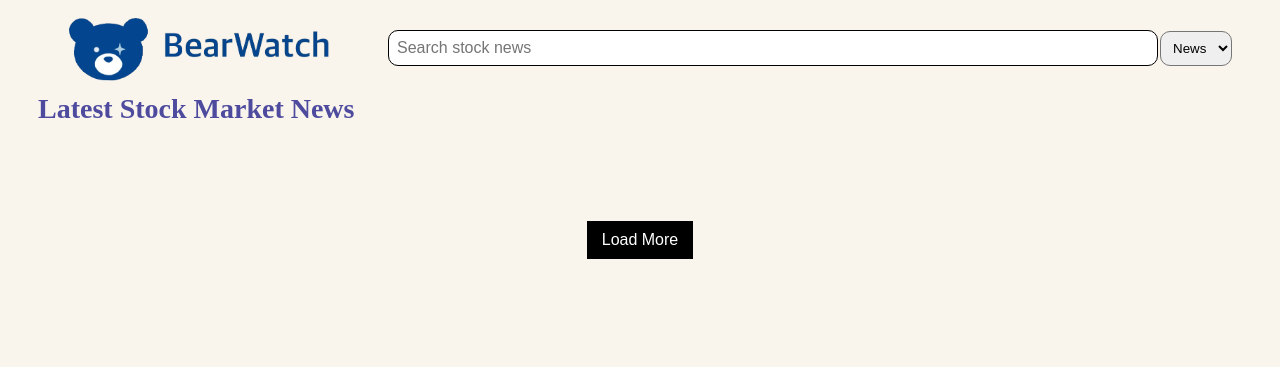
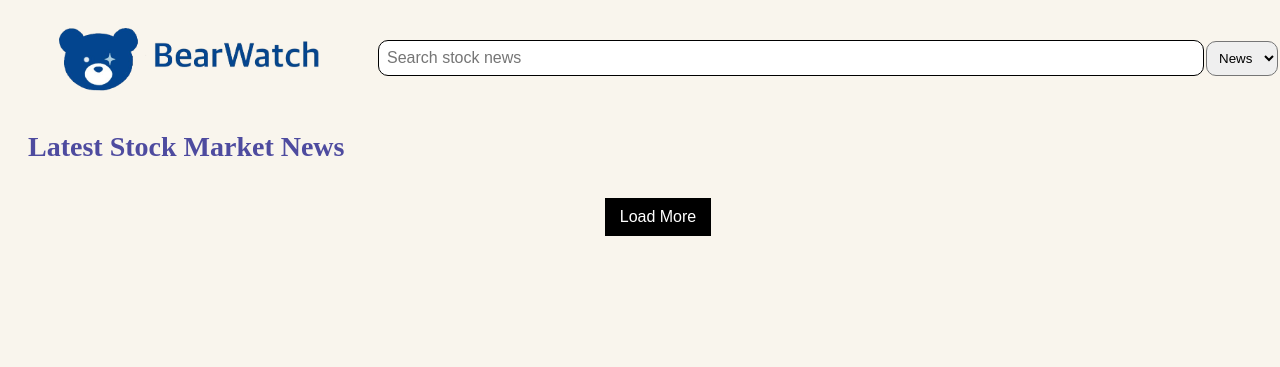
Before and after one commit to aishaahmadd/BearWatch, a Flask app: template templates/news.html in a window 1280 px wide. Shown: the top 367 px of the page. Run offline with Flask 3, Linux system fonts and the light colour scheme; the template is opened without the code that fills it, so the values that code supplies are empty.

Commit message:
css fixes

```diff
--- a/static/home.css
+++ b/static/home.css
@@ -1,6 +1,6 @@
 body {
     font-family: 'Times New Roman', Times, serif;
-    padding: 20px;
+    padding: 10px;
     background-color: #F9F5ED;
     color: #4e4b9f;
     display: grid;
@@ -10,7 +10,8 @@ body {
         "headlines  time      time       trending"
         "info       info      overview   overview";
     grid-template-columns: 20% 30% 30% 20%;
-    grid-template-rows: 10% 60% 5% 10%;
+    grid-template-rows: 80px 60% 5% 10%;
+    min-width: 1280px;
     transition: all 0.3s ease;
 }
 
--- a/static/news.css
+++ b/static/news.css
@@ -1,6 +1,6 @@
 body {
     font-family: 'Times New Roman', Times, serif;
-    padding: 20px;
+    padding: 10px;
     text-align: center;
     display: grid;
     grid-template:
@@ -8,10 +8,11 @@ body {
         "news    news    news"
         "grid    grid    grid"
         "load    load    load";
-    grid-template-rows: 10% 10% auto auto;
+    grid-template-rows: 80px 10% auto auto;
     grid-template-columns: auto;
     transition: all 0.3s ease;
     background-color: #F9F5ED;
+    min-width: 1280px;
     color: #4e4b9f;
 }
 
--- a/static/stock.css
+++ b/static/stock.css
@@ -2,7 +2,7 @@ body {
     font-family: 'Times New Roman', Times, serif;
     background-color: #F9F5ED;
     color: #4e4b9f;
-    padding: 0px;
+    padding: 10px;
     margin: 0;
     display: grid;
     grid-template-areas:
@@ -11,9 +11,9 @@ body {
         "title      title            title          title"
         "graph      related-stocks   trending       headlines"
         "buttons    related-stocks   trending       headlines"
-        "information information     stats          stats";
+        "information stats           .              .";
     grid-template-columns: 55% 15% 15% 15%;
-    grid-template-rows: auto 40px auto auto 1fr auto;
+    grid-template-rows: 80px 3% 5% 27% 5% auto;
     min-width: 1280px;
     transition: all 0.3s ease;
 }
```
